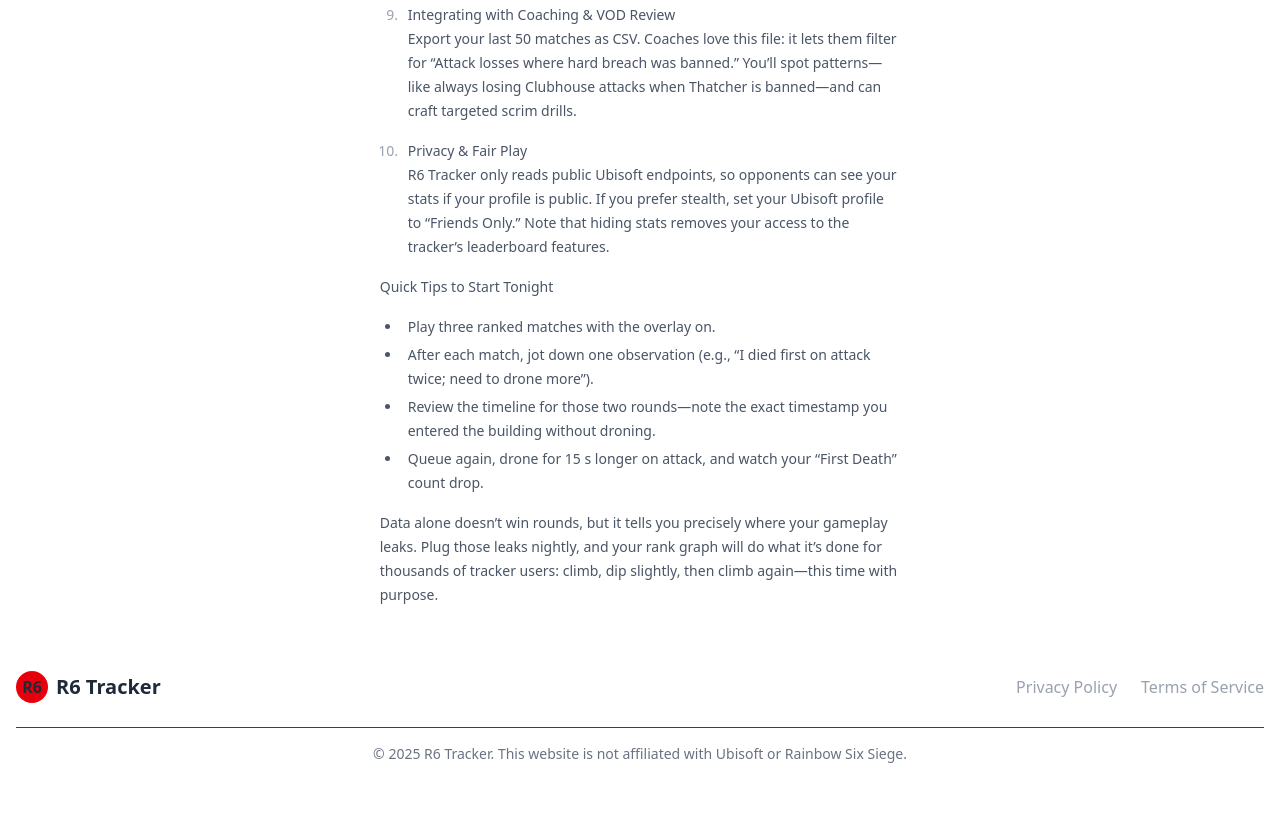
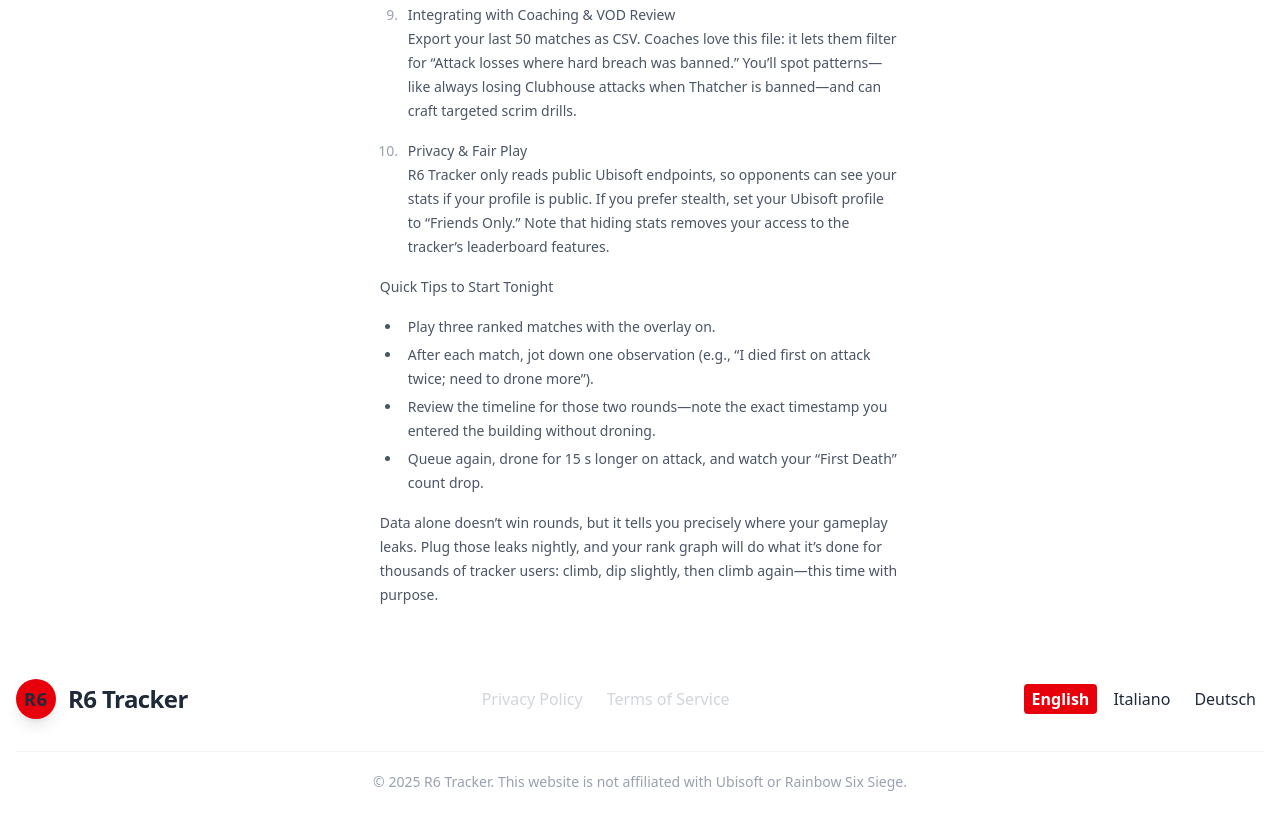
Before and after one commit to r6tracker/r6tracker, an Astro site: page / in a window 1280 px wide. Shown: the part 2386-3216 px from the top of the page. Before the commit the page ends 3182 px from the top, so only its background shows below. Built offline with nearby package versions, Linux system fonts and the light colour scheme; Astro itself is replaced by a stand-in of ours.

Commit message:
onekey deploy

```diff
--- a/src/components/Footer.astro
+++ b/src/components/Footer.astro
@@ -1,24 +1,25 @@
 ---
 import { useTranslations, type Lang } from "@/i18n";
-import { DEFAULT_LOCALE_SETTING } from "@/locales";
+import { DEFAULT_LOCALE_SETTING,LOCALES_SETTING } from "@/locales";
 import { getRelativeLocaleUrl } from "astro:i18n";
 const locale = Astro.currentLocale || DEFAULT_LOCALE_SETTING;
 const t = useTranslations(Astro.currentLocale as Lang);
 const today = new Date();
+const path = Astro.url.pathname.replace(/^\/[a-z]{2}(?:-[A-Z]{2})?\//, "/");
 ---
 
-<footer class=" py-8">
+<footer class="py-10 ">
         <div class="container mx-auto px-4">
-                <div class="flex flex-col md:flex-row items-center justify-between">
-                        <div class="flex items-center space-x-2 mb-4 md:mb-0">
-                                <div class="bg-red-600 w-8 h-8 rounded-full flex items-center justify-center">
-                                        <span class="font-bold ">R6</span>
+                <div class="flex flex-col md:flex-row items-center justify-between gap-6">
+                        <div class="flex items-center space-x-3 mb-4 md:mb-0">
+                                <div class="bg-red-600 w-10 h-10 rounded-full flex items-center justify-center shadow-lg">
+                                        <span class="font-extrabold text-lg tracking-wider">R6</span>
                                 </div>
-                                <h3 class="text-xl font-bold">R6 Tracker</h3>
+                                <h3 class="text-2xl font-extrabold tracking-tight">R6 Tracker</h3>
                         </div>
-                        <ul class="flex space-x-6 text-gray-400">
+                        <ul class="flex flex-wrap gap-6 text-gray-300 text-base font-medium">
                                 <li>
-                                        <a href="/privacy/" class=" transition-colors">
+                                        <a href="/privacy/" class="hover:text-red-400 transition-colors">
                                                 {t({
                                                         en: "Privacy Policy",
                                                         it: "Informativa sulla privacy",
@@ -27,7 +28,7 @@ const today = new Date();
                                         </a>
                                 </li>
                                 <li>
-                                        <a href="/terms/" class=" transition-colors">
+                                        <a href="/terms/" class="hover:text-red-400 transition-colors">
                                                 {t({
                                                         en: "Terms of Service",
                                                         it: "Termini di servizio",
@@ -35,9 +36,31 @@ const today = new Date();
                                                 })}
                                         </a>
                                 </li>
+
+                        </ul>
+                        <ul>
+                                                                <li class="relative">
+                                        <ul class="inline-flex gap-2">
+                                                {Object.keys(LOCALES_SETTING).map(l => (
+                                                        <li>
+                                                                <a
+                                                                        href={getRelativeLocaleUrl(l, path || "/")}
+                                                                        class={`px-2 py-1 rounded transition-colors ${
+                                                                                locale === l
+                                                                                        ? "bg-red-600 text-white font-bold"
+                                                                                        : "hover:bg-gray-700 hover:text-red-300"
+                                                                        }`}
+                                                                        aria-current={locale === l ? "page" : undefined}
+                                                                >
+                                                                        {LOCALES_SETTING[l as keyof typeof LOCALES_SETTING].label}
+                                                                </a>
+                                                        </li>
+                                                ))}
+                                        </ul>
+                                </li>
                         </ul>
                 </div>
-                <div class="border-t border-gray-700 mt-6 pt-4 text-center text-gray-500 text-sm">
+                <div class="border-t border-gray-100 dark:border-gray-800 mt-8 pt-5 text-center text-gray-400 text-sm">
                         <p>
                                 &copy; {today.getFullYear()} R6 Tracker. {t({
                                         en: "This website is not affiliated with Ubisoft or Rainbow Six Siege.",
--- a/src/pages/privacy.astro
+++ b/src/pages/[...lang]/privacy.astro
@@ -1,6 +1,22 @@
 ---
+import type { GetStaticPaths } from "astro";
 import Layout from "@/layouts/BaseLayout.astro";
 import { SITE_TITLE, SITE_DESCRIPTION } from "@/consts";
+import { LOCALES_SETTING, DEFAULT_LOCALE_SETTING } from "@/locales";
+
+export const getStaticPaths = async () => {
+    const paths = Object.keys(LOCALES_SETTING).map((lang) => {
+        if (lang !== DEFAULT_LOCALE_SETTING) {
+            return {
+                params: { lang: lang },
+            };
+        } else {
+            return { params: { lang: undefined } };
+        }
+    });
+
+    return paths;
+};
 
 const title= {
   en: "Privacy Policy",
--- a/src/pages/terms.astro
+++ b/src/pages/[...lang]/terms.astro
@@ -1,6 +1,23 @@
 ---
+import type { GetStaticPaths } from "astro";
 import Layout from "@/layouts/BaseLayout.astro";
 import { SITE_TITLE, SITE_DESCRIPTION } from "@/consts";
+import { LOCALES_SETTING, DEFAULT_LOCALE_SETTING } from "@/locales";
+
+export const getStaticPaths = async () => {
+    const paths = Object.keys(LOCALES_SETTING).map((lang) => {
+        if (lang !== DEFAULT_LOCALE_SETTING) {
+            return {
+                params: { lang: lang },
+            };
+        } else {
+            return { params: { lang: undefined } };
+        }
+    });
+
+    return paths;
+};
+
 
 const title= {
   en: "Terms of Service",
@@ -16,6 +33,7 @@ const description = {
 ---
 
 <Layout title={title} description={description}>
+
   <section class="terms-of-service max-w-2xl mx-auto px-4 py-10 space-y-8">
     <h1 class="text-3xl font-bold mb-4">Terms of Service</h1>
     <p class="mb-6">
```
